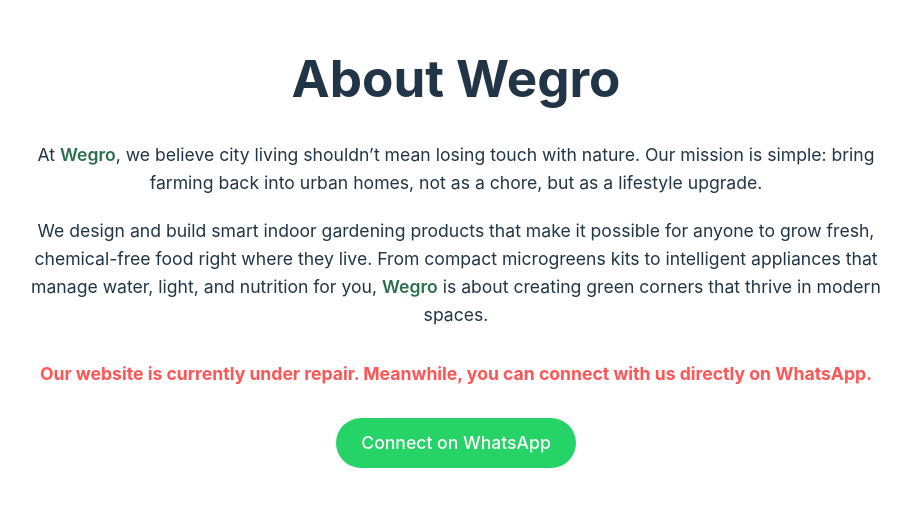
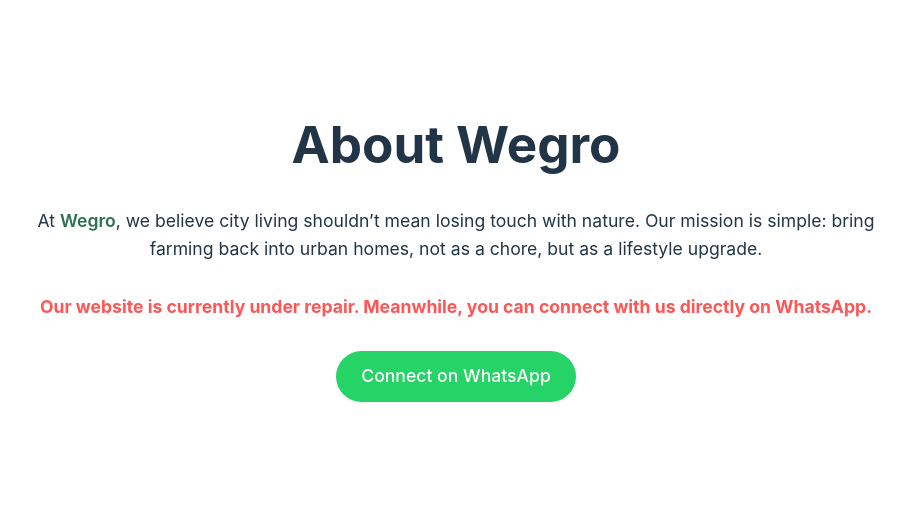
Before and after one commit to suraj-kesri/wegro-vite-react, a React (Vite) app: page / in a window 1280 px wide. Shown: the part 158-664 px from the top of the page, without its empty margins (14-925 px from the left). Built offline with nearby package versions, Linux system fonts and the light colour scheme.

Commit message:
Update App.tsx

```diff
--- a/src/App.tsx
+++ b/src/App.tsx
@@ -1,31 +1,24 @@
-import { useState } from 'react'
-import './App.css'
+// src/App.tsx
+import React from "react";
+import "./App.css";
 
-function App() {
-  const [count, setCount] = useState(0)
-
+const App: React.FC = () => {
   return (
-    <>
     <div className="container">
       <h1>About Wegro</h1>
       <p>
         At <span className="highlight">Wegro</span>, we believe city living shouldn’t mean losing touch with nature. Our mission is simple: bring farming back into urban homes, not as a chore, but as a lifestyle upgrade.
       </p>
-      <p>
-        We design and build smart indoor gardening products that make it possible for anyone to grow fresh, chemical-free food right where they live. From compact microgreens kits to intelligent appliances that manage water, light, and nutrition for you, <span className="highlight">Wegro</span> is about creating green corners that thrive in modern spaces.
-      </p>
       <p className="notice">
         Our website is currently under repair. Meanwhile, you can connect with us directly on WhatsApp.
       </p>
-
       <div className="cta">
         <a href="https://wa.me/YOUR_NUMBER_HERE" target="_blank" rel="noopener noreferrer">
           <span>Connect on WhatsApp</span>
         </a>
       </div>
     </div>
-    </>
-  )
-}
+  );
+};
 
-export default App
+export default App;
```
